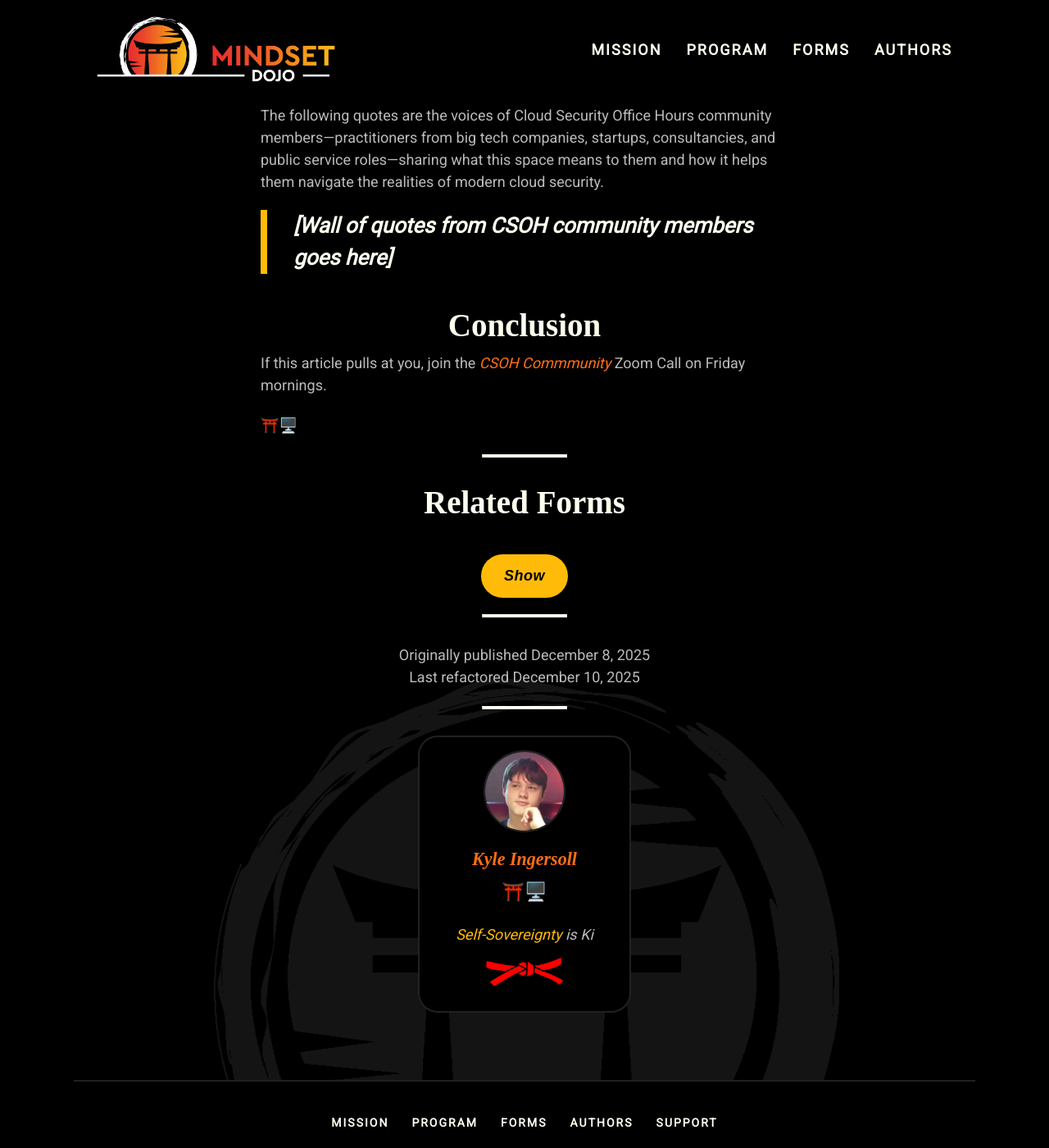
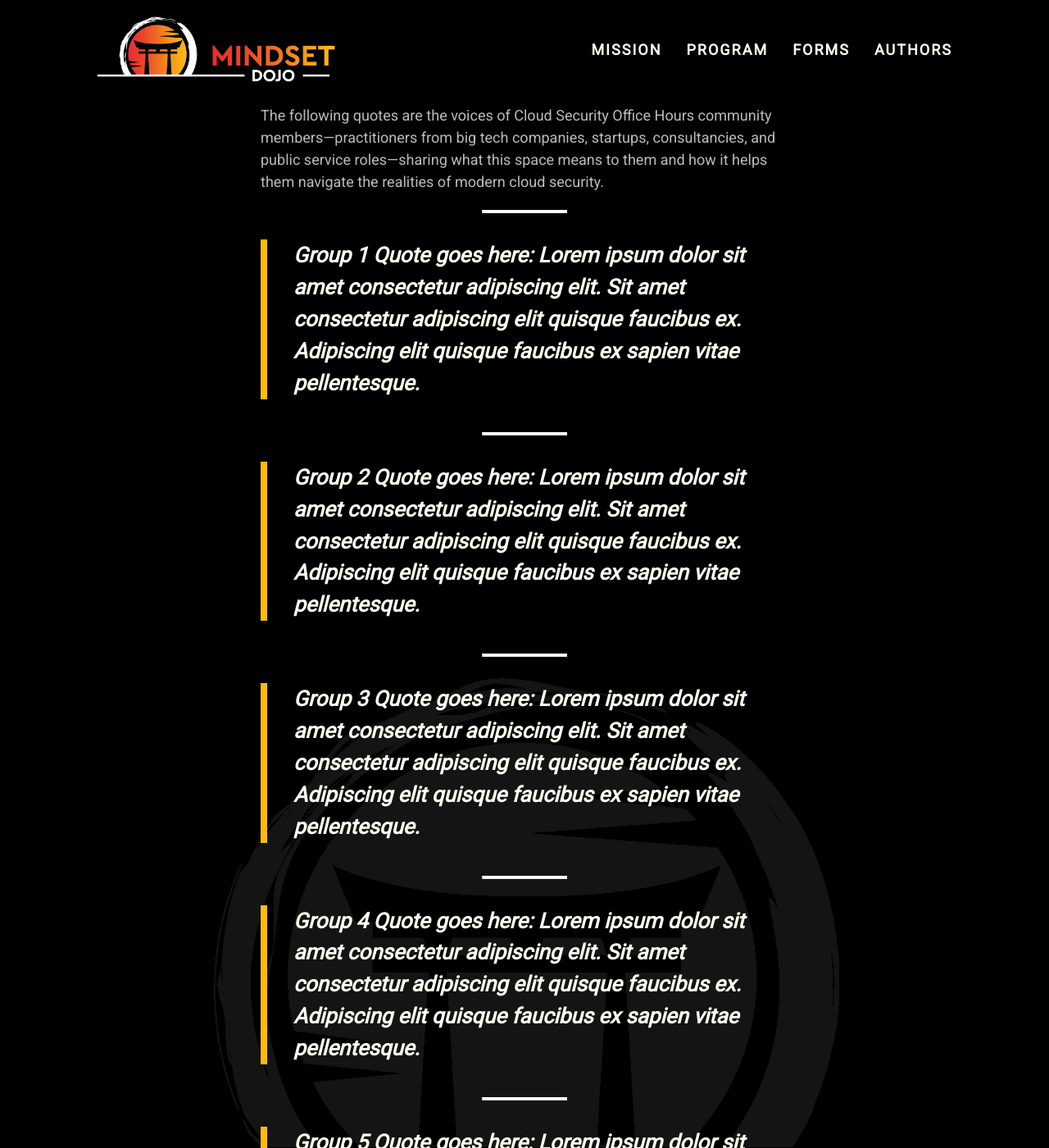
Before and after one commit to mindset-dojo/mindset-dojo.github.io, a Jekyll site: the page built from _insights/2025/kyle-ingersoll/2025-12-08-csoh-defender-commons-sane-game.md, in a window 1280 px wide and 1400 px high, scrolled down 858 px. Shown: the whole window at 82% size. Built offline with Jekyll 4.4.1, drawn with Linux system fonts in a browser that asks for light colours; some web fonts are replaced; some of the changed text lies outside the part shown.

Commit message:
feat(csoh-defender-commons-sane-game): add slots for group quotes.

```diff
--- a/_insights/2025/kyle-ingersoll/2025-12-08-csoh-defender-commons-sane-game.md
+++ b/_insights/2025/kyle-ingersoll/2025-12-08-csoh-defender-commons-sane-game.md
@@ -29,7 +29,47 @@ Prompts for the quotes include:
 
 The following quotes are the voices of Cloud Security Office Hours community members—practitioners from big tech companies, startups, consultancies, and public service roles—sharing what this space means to them and how it helps them navigate the realities of modern cloud security.
 
-> **[Wall of quotes from CSOH community members goes here]**
+---
+
+> **Group 1 Quote goes here: Lorem ipsum dolor sit amet consectetur adipiscing elit. Sit amet consectetur adipiscing elit quisque faucibus ex. Adipiscing elit quisque faucibus ex sapien vitae pellentesque.**
+
+---
+
+> **Group 2 Quote goes here: Lorem ipsum dolor sit amet consectetur adipiscing elit. Sit amet consectetur adipiscing elit quisque faucibus ex. Adipiscing elit quisque faucibus ex sapien vitae pellentesque.**
+
+---
+
+> **Group 3 Quote goes here: Lorem ipsum dolor sit amet consectetur adipiscing elit. Sit amet consectetur adipiscing elit quisque faucibus ex. Adipiscing elit quisque faucibus ex sapien vitae pellentesque.**
+
+---
+
+> **Group 4 Quote goes here: Lorem ipsum dolor sit amet consectetur adipiscing elit. Sit amet consectetur adipiscing elit quisque faucibus ex. Adipiscing elit quisque faucibus ex sapien vitae pellentesque.**
+
+---
+
+> **Group 5 Quote goes here: Lorem ipsum dolor sit amet consectetur adipiscing elit. Sit amet consectetur adipiscing elit quisque faucibus ex. Adipiscing elit quisque faucibus ex sapien vitae pellentesque.**
+
+---
+
+> **Group 6 Quote goes here: Lorem ipsum dolor sit amet consectetur adipiscing elit. Sit amet consectetur adipiscing elit quisque faucibus ex. Adipiscing elit quisque faucibus ex sapien vitae pellentesque.**
+
+---
+
+> **Group 7 Quote goes here: Lorem ipsum dolor sit amet consectetur adipiscing elit. Sit amet consectetur adipiscing elit quisque faucibus ex. Adipiscing elit quisque faucibus ex sapien vitae pellentesque.**
+
+---
+
+> **Group 8 Quote goes here: Lorem ipsum dolor sit amet consectetur adipiscing elit. Sit amet consectetur adipiscing elit quisque faucibus ex. Adipiscing elit quisque faucibus ex sapien vitae pellentesque.**
+
+---
+
+> **Group 9 Quote goes here: Lorem ipsum dolor sit amet consectetur adipiscing elit. Sit amet consectetur adipiscing elit quisque faucibus ex. Adipiscing elit quisque faucibus ex sapien vitae pellentesque.**
+
+---
+
+> **Group 10 Quote goes here: Lorem ipsum dolor sit amet consectetur adipiscing elit. Sit amet consectetur adipiscing elit quisque faucibus ex. Adipiscing elit quisque faucibus ex sapien vitae pellentesque.**
+
+---
 
 ## Conclusion
 
```
